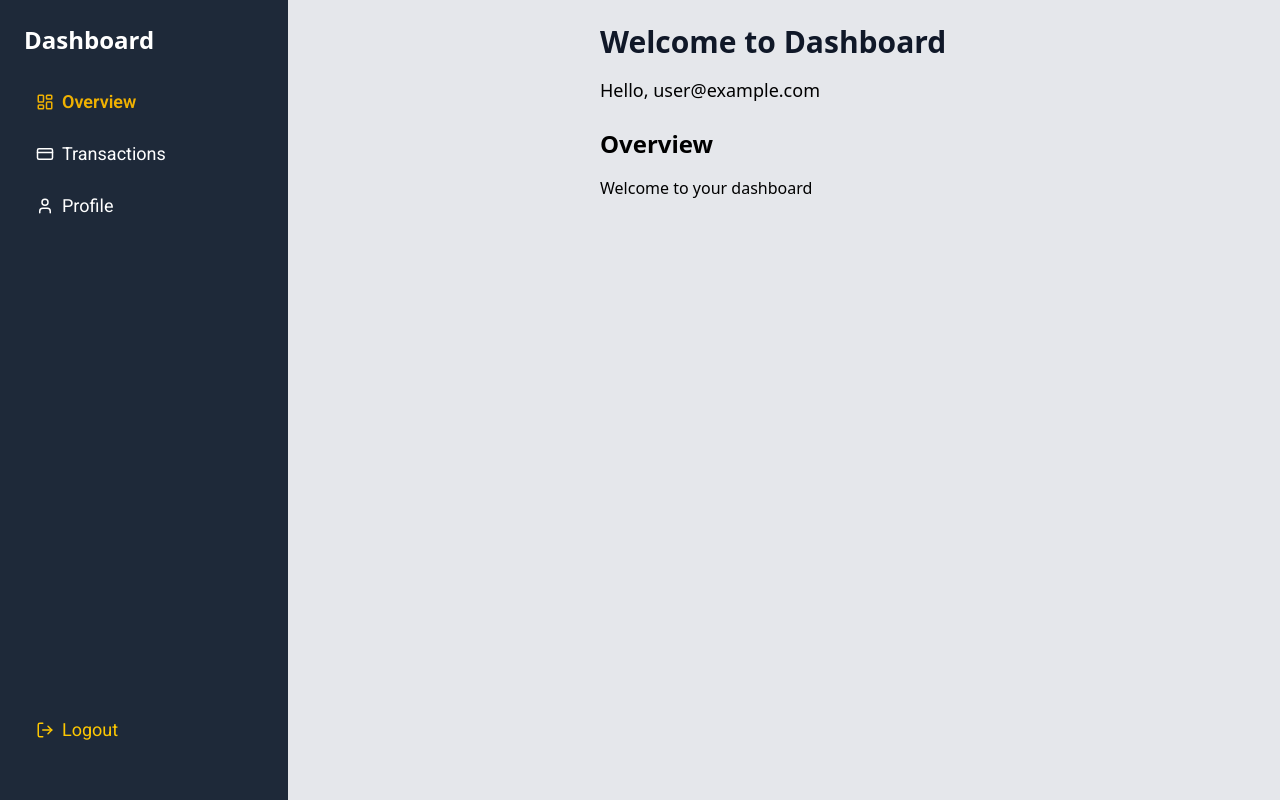
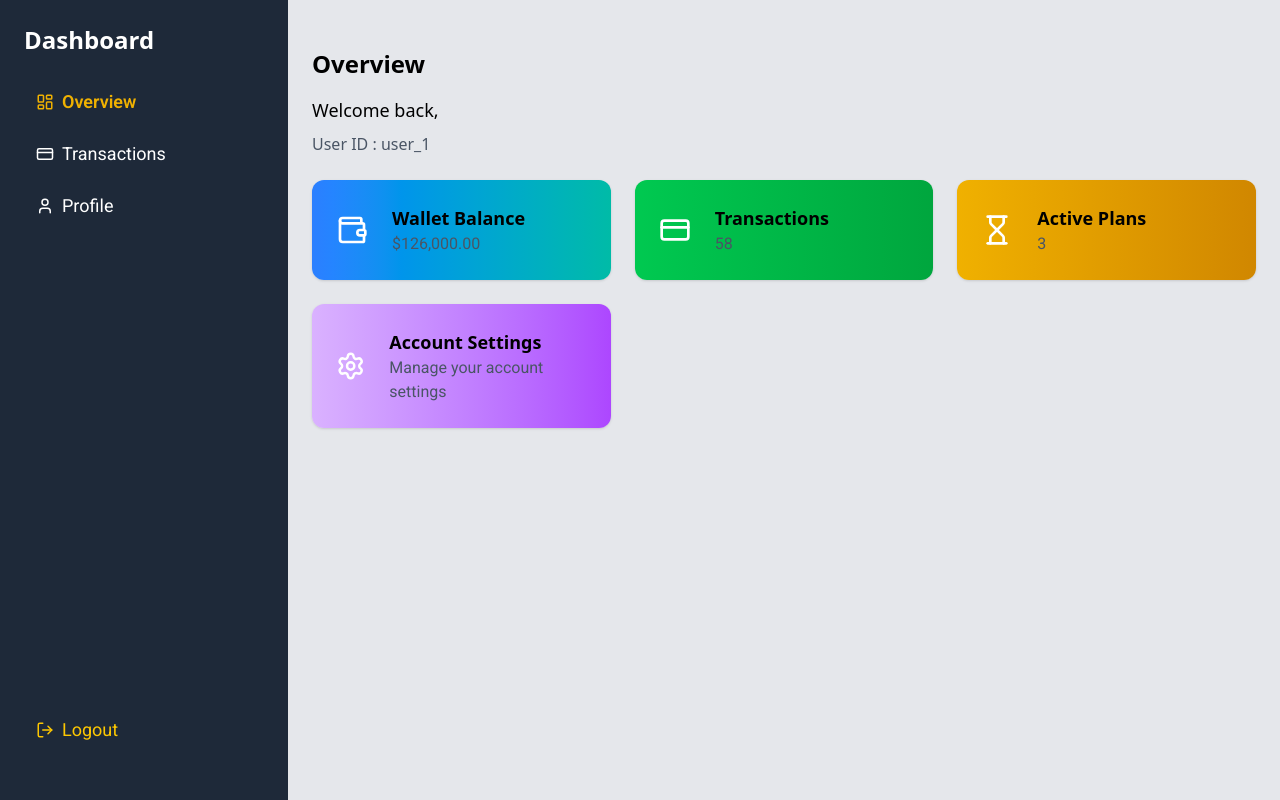
Before and after one commit to onaolapomay/Globalpay, a React (Vite) app: page /dashboard/overview in a window 1280 px wide. Built offline with nearby package versions, Linux system fonts and the light colour scheme; no server answers; sample sign-in values are in the browser's storage; a web font is replaced by a local one.

Commit message:
your message update

```diff
--- a/src/App.jsx
+++ b/src/App.jsx
@@ -3,6 +3,7 @@ import './index.css'
 import { Routes, Route } from 'react-router-dom'
 import Homepage from './pages/HomePage.jsx'
 import SafeRoute from './components/SafeRoute.jsx'
+import DashboardHome from './components/DashboardHome.jsx'
 import DashboardLayout from './components/DashboardLayout.jsx'
 import Overview from './pages/Dashboard/Overview.jsx'
 import Transactions from './pages/Dashboard/Transactions.jsx'
@@ -18,7 +19,7 @@ function App() {
 
       <Route path='/dashboard' element={<SafeRoute><DashboardLayout /></SafeRoute>} >
 
-        <Route index element={<Overview />} />
+        <Route index element={<DashboardHome />} />
         <Route path='overview' element={<Overview />} />
         <Route path='transactions' element={<Transactions />} />
         <Route path='profile' element={<Profile />} />
--- /dev/null
+++ b/src/components/DashboardHome.jsx
@@ -0,0 +1,20 @@
+import React from 'react'
+import { useAuth } from '../components/AuthContext'
+
+const DashboardHome = () => {
+    const { user } = useAuth()
+    return (
+        <div>
+            <h1 className="text-3xl font-bold text-gray-900">
+                        Welcome to Dashboard
+                      </h1>
+                      {user ? (
+                        <p className="mt-4 text-lg">Hello, {user.email}</p>
+                      ) : (
+                        <p className="mt-4 text-lg">You are not logged in.</p>
+                      )}
+        </div>
+    )
+}
+
+export default DashboardHome
--- a/src/components/DashboardLayout.jsx
+++ b/src/components/DashboardLayout.jsx
@@ -16,45 +16,37 @@ const DashboardLayout = () => {
   }, [])
 
   return (
-    <div className="min-h-screen flex bg-gray-200">
-      <div className="md:flex w-full">
-        <aside className="hidden md:block">
+    <div className='min-h-screen flex bg-gray-200'>
+      <div className='md:flex w-full'>
+        <aside className='hidden md:block'>
           <SideBar />
         </aside>
 
-        <div className="md:hidden px-4 py-2 flex items-center justify-between bg-gray-900">
+        <div className='md:hidden px-4 py-2 flex items-center justify-between bg-gray-900'>
           <button
             onClick={() => setMobileOpen(!mobileOpen)}
-            className="text-white focus:outline-none"
+            className='text-white focus:outline-none'
           >
             Menu
           </button>
-          <div className="text-white font-bold">Dashboard</div>
+          <div className='text-white font-bold'>Dashboard</div>
         </div>
 
-        <main className="flex-1 p-6 md:ml-72">
-          <h1 className="text-3xl font-bold text-gray-900">
-            Welcome to Dashboard
-          </h1>
-          {user ? (
-            <p className="mt-4 text-lg">Hello, {user.email}</p>
-          ) : (
-            <p className="mt-4 text-lg">You are not logged in.</p>
-          )}
-          <div className="mt-6">
+        <main className='flex-1 p-6'>
+          <div className='mt-6'>
             <Outlet />
           </div>
         </main>
       </div>
 
       {mobileOpen && (
-        <div className="fixed inset-0 z-50">
+        <div className='fixed inset-0 z-50'>
           <div
-            className="absolute inset-0 bg-black bg-opacity-50"
+            className='absolute inset-0 bg-black bg-opacity-50'
             onClick={() => setMobileOpen(false)}
           >
-            <div className="absolute left-0 top-0 h-full w-72 bg-gray-900 text-white p-5">
-              <button onClick={() => setMobileOpen(false)} className="mb-5">
+            <div className='absolute left-0 top-0 h-full w-72 bg-gray-900 text-white p-5'>
+              <button onClick={() => setMobileOpen(false)} className='mb-5'>
                 Close
               </button>
               <SideBar />
--- a/src/components/SideBar.jsx
+++ b/src/components/SideBar.jsx
@@ -38,7 +38,7 @@ const SideBar = () => {
             </ul>
             <div className='absolute bottom-12'>
                 <button onClick={handleLogout}
-                className='flex items-center gap-2 font-[roboto]  text-lg px-3 py-2 rounded-md transition text-yellow-400  active:bg-yellow-500  hover:bg-yellow-400 hover:text-black'>
+                className='flex items-center gap-2 font-[roboto]  text-lg px-3 py-2 rounded-md transition text-yellow-400  active:bg-yellow-500  focus:bg-amber-300 hover:bg-yellow-400 hover:text-black'>
                     <LogOut size={18} />
                     Logout
                 </button>
--- a/src/pages/Dashboard/Overview.jsx
+++ b/src/pages/Dashboard/Overview.jsx
@@ -1,11 +1,83 @@
 import React from 'react'
+import { useAuth } from '../../components/AuthContext'
+import { Wallet, CreditCard, Settings, History, Hourglass } from 'lucide-react'
 
 const Overview = () => {
+    const { user } = useAuth()
+
     return (
-        <div>
+        <div className=''>
             <h1 className='text-2xl font-bold mb-4'>Overview</h1>
-            <p>Welcome to your dashboard</p>
+
+            <div className='mb-6'>
+                {user ? (
+                    <div className='space-y-2'>
+                        <p className='text-lg'>Welcome back, <span className='font-semibold'>{user.name}</span></p>
+                        <p className='text-gray-600'>User ID : {user.uid}</p>
+                    </div>
+                ) : (
+                    <p className='text-lg text-rose-900'>Please log in to see your overview.</p>
+                )}
+            </div>
+
+
+            <div className='grid grid-cols-1 md:grid-cols-3 gap-6'>
+                <div className='bg-gradient-to-r from-blue-500 to-teal-500 p-6 rounded-xl shadow flex items-center gap-6 hover:scale-105 transition'>
+                    <Wallet size={32} className='text-white' />
+                    <div>
+                        <h2 className='text-lg font-semibold'>Wallet Balance</h2>
+                        <p className='text-gray-600 font-[roboto]'>$126,000.00</p>
+                    </div>
+                </div>
+
+                {/* transactions */}
+
+                <div className='bg-gradient-to-r from-green-500 to-green-600 p-6 rounded-xl shadow flex items-center gap-6 hover:scale-105 transition'>
+                    <CreditCard size={32} className='text-white' />
+                    <div>
+                        <h2 className='text-lg font-semibold'>Transactions</h2>
+                        <p className='text-gray-600 font-[roboto]'>58</p>
+                    </div>
+                </div>
+
+                {/* Plan  */}
+                <div className='bg-gradient-to-r from-yellow-500 to-yellow-600 p-6 rounded-xl shadow flex items-center gap-6 hover:scale-105 transition'>
+                    <Hourglass size={32} className='text-white' />
+                    <div>
+                        <h2 className='text-lg font-semibold'>Active Plans</h2>
+                        <p className='text-gray-600 font-[roboto]'>3</p>
+                    </div>
+                </div>
+
+                {/* recent activity */}
+
+                {/* <div className='bg-white p-6 rounded-xl shadow flex items-center gap-3'>
+                    <History size={32} className='text-blue-500' />
+                    <div>
+                        <h2 className='text-lg font-semibold'>Recent Activity</h2>
+                        <ul className='space-y-4 text-gray-600'>
+                            <li>Transaction of $500 on 12th Jan 2023</li>
+                            <li>Transaction of $200 on 10th Jan 2023</li>
+                            <li>Transaction of $100 on 5th Jan 2023</li>
+                        </ul>
+                    </div>
+                </div> */}
+
+                {/* setting */}
+
+                <div className='bg-gradient-to-r from-purple-300 to-purple-500 p-6 rounded-xl shadow flex items-center gap-6 hover:scale-105 transition'>
+                    <Settings size={32} className='text-white' />
+                    <div>
+                        <h2 className='text-lg font-semibold'>Account Settings</h2>
+                        <p className='text-gray-600 font-[roboto]'>Manage your account settings</p>
+                    </div>
+
+                </div>
+
+            </div>
         </div>
+
+
     )
 }
 
```
